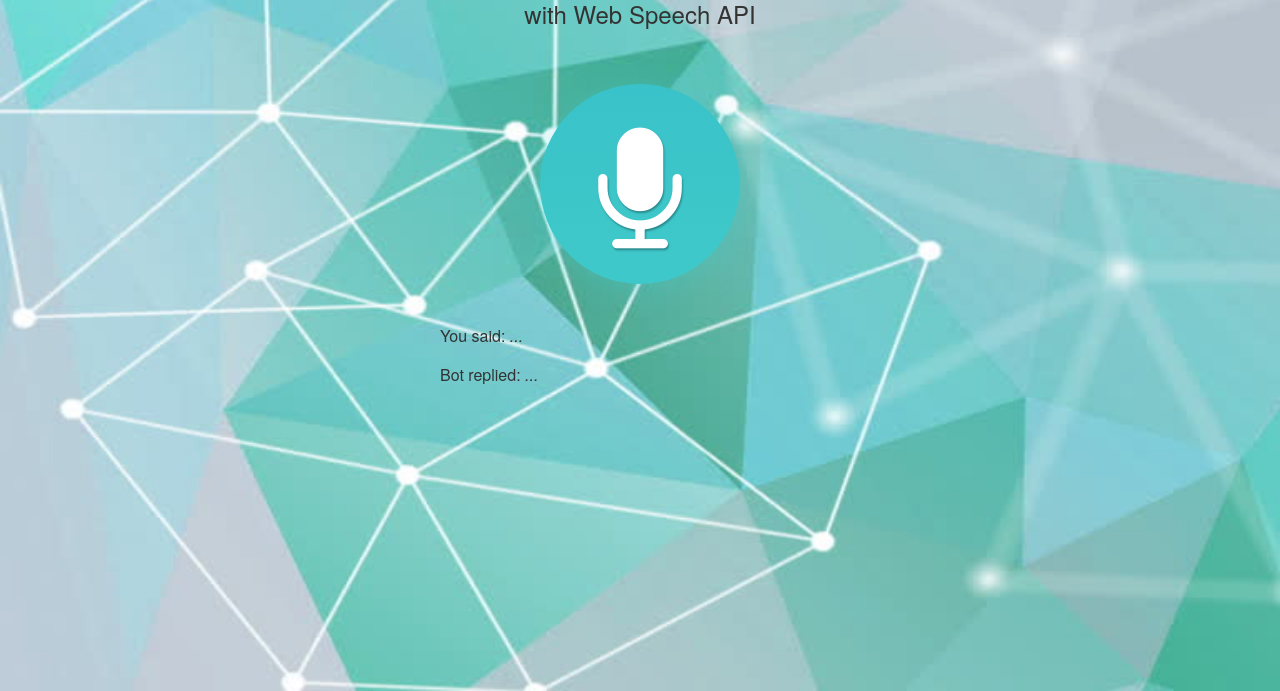
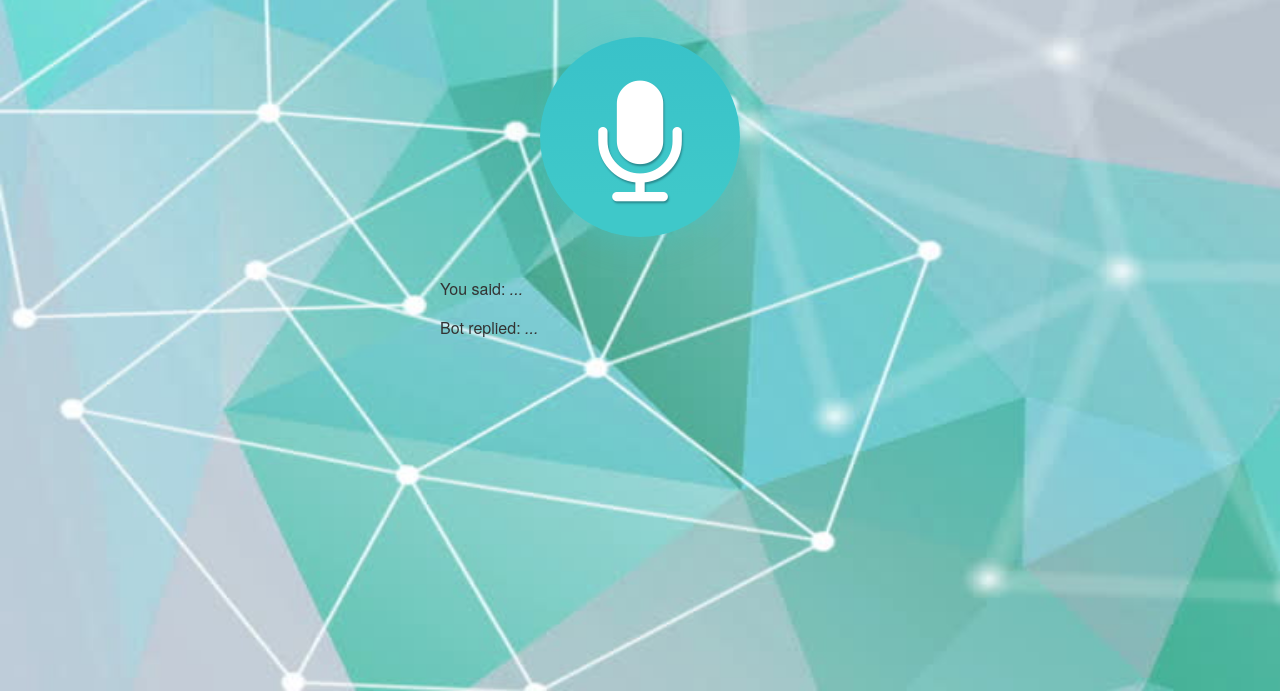
Before and after one commit to vishwachintu/Enterprise-Chatbot, a website: page views/index.html in a window 1280 px wide. Shown: the part 109-800 px from the top of the page. Drawn offline with nearby package versions, Linux system fonts and the light colour scheme; files that its build step writes are made by us from their sources; no server answers; files whose address does not match are found by name.

Commit message:
Update index.html

```diff
--- a/views/index.html
+++ b/views/index.html
@@ -16,7 +16,7 @@
   <body>
     <section>
       <h1>ECM AI Bot</h1>
-      <h2>with Web Speech API</h2>
+
 
       <button><i class="fa fa-microphone"></i></button>
 
```
